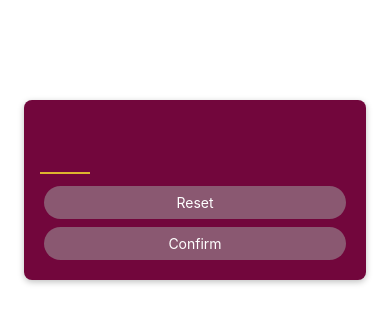
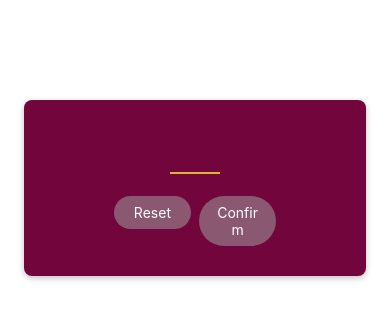
Before and after one commit to ElJefe111944/number-guess-challenge-app, a React Native app: screen / in a window 390 px wide. Shown: the top 324 px of the page. Built offline with nearby package versions, Linux system fonts and the light colour scheme.

Commit message:
Extra styling added to buttons on StartGameScreen along with layout improvement

```diff
--- a/screens/StartGameScreen.tsx
+++ b/screens/StartGameScreen.tsx
@@ -11,14 +11,22 @@
         autoCapitalize='none'
         autoCorrect={false}
       />
+      <View style={styles.buttonsContainer}>
+        <View style={styles.buttonContainer}>
           <PrimaryButton>Reset</PrimaryButton>
+        </View>
+        <View style={styles.buttonContainer}>
           <PrimaryButton>Confirm</PrimaryButton>
+        </View>
+      </View>
     </View>
   );
 }
 
 const styles = StyleSheet.create({
   inputContainer: {
+    justifyContent: 'center',
+    alignItems: 'center',
     padding: 16,
     marginTop: 100,
     marginHorizontal: 24,
@@ -41,5 +49,13 @@
     marginVertical: 8,
     fontWeight: 'bold',
     width: 50,
+  },
+  buttonsContainer: {
+    flexDirection: 'row',
+    justifyContent: 'space-evenly',
+    marginVertical: 10,
+  },
+  buttonContainer: {
+    flex: 1,
   }
 });
```
Lines whose indentation alone changed are shown as unchanged.
